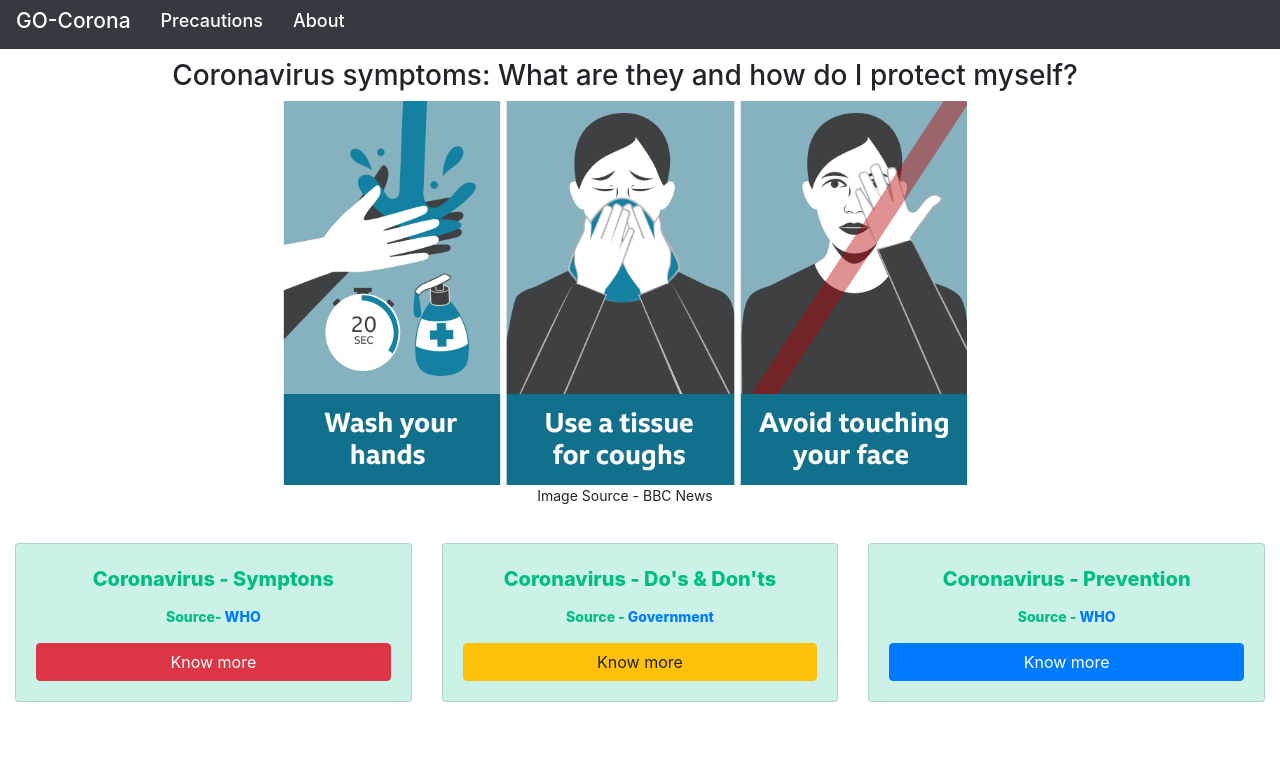
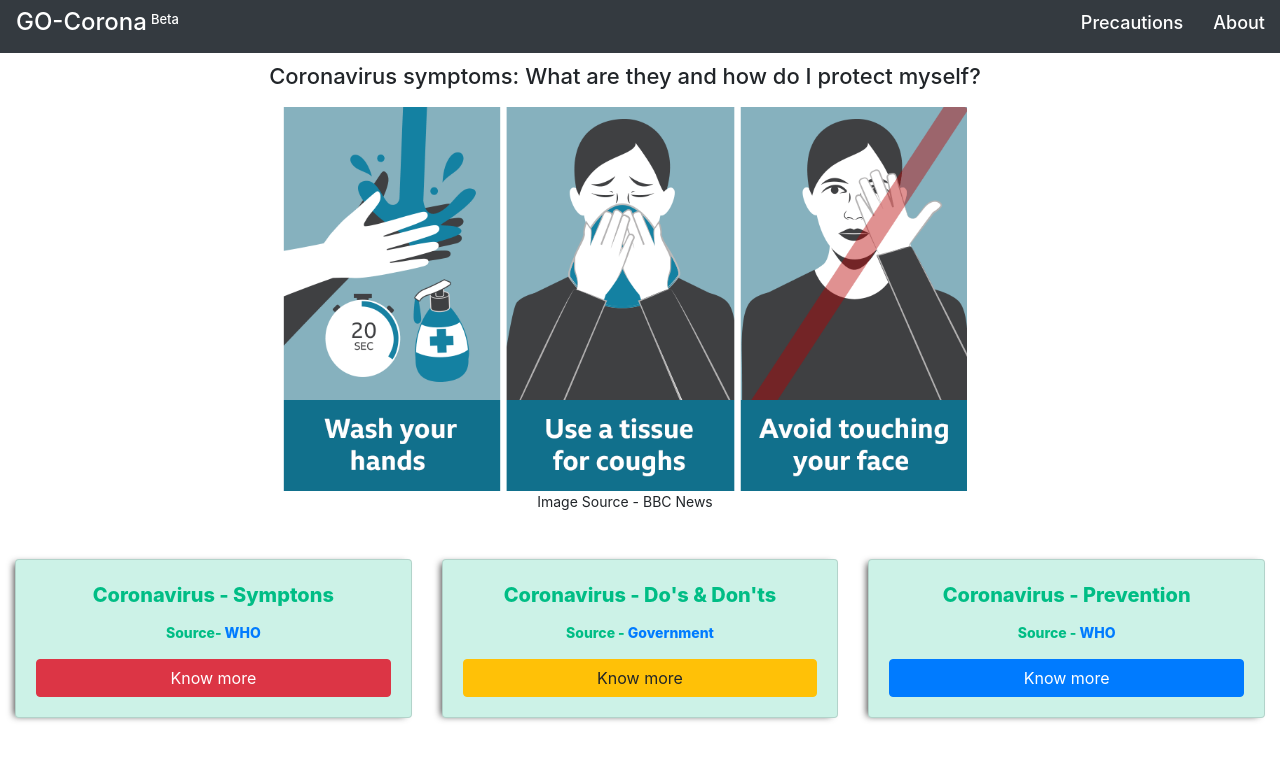
Before and after one commit to bajran/corona-tracker, a React (Create React App) app: page /precaution in a window 1280 px wide. Shown: the top 760 px of the page. Built offline with nearby package versions, Linux system fonts and the light colour scheme.

Commit message:
Code Changes and Fix Bug for sidebar

```diff
--- a/public/index.html
+++ b/public/index.html
@@ -3,25 +3,23 @@
   <head>
     <meta charset="utf-8" />
     <meta name="viewport" content="width=device-width, initial-scale=1" />
-    <meta
-      name="description"
-      content="Web site created using create-react-app"
-    />
+    <meta name="gocorono" content="Create awareness about covid-19" />
     <link rel="shortcut icon" href="%PUBLIC_URL%/corna.png" />
-    <!--
-      manifest.json provides metadata used when your web app is installed on a
-      user's mobile device or desktop. See https://developers.google.com/web/fundamentals/web-app-manifest/
-    -->
-    <!--
-      Notice the use of %PUBLIC_URL% in the tags above.
-      It will be replaced with the URL of the `public` folder during the build.
-      Only files inside the `public` folder can be referenced from the HTML.
+    <title>Covid - 19</title>
+    <!-- Global site tag (gtag.js) - Google Analytics -->
+    <script
+      async
+      src="https://www.googletagmanager.com/gtag/js?id=UA-164053888-1"
+    ></script>
+    <script>
+      window.dataLayer = window.dataLayer || [];
+      function gtag() {
+        dataLayer.push(arguments);
+      }
+      gtag("js", new Date());
 
-      Unlike "/favicon.ico" or "favicon.ico", "%PUBLIC_URL%/favicon.ico" will
-      work correctly both with client-side routing and a non-root public URL.
-      Learn how to configure a non-root public URL by running `npm run build`.
-    -->
-    <title>Covid - 19</title>
+      gtag("config", "UA-164053888-1");
+    </script>
   </head>
   <body>
     <noscript>You need to enable JavaScript to run this app.</noscript>
--- a/src/App.css
+++ b/src/App.css
@@ -7,12 +7,21 @@
   font-size: 18px;
 }
 
+.navbar-toggler{
+  outline: none !important;
+}
+
 .navbar-toggler-icon{
   background-color: cornsilk;
 }
 
 .main-nav{
-  font-size: 21px;
+  font-size: 24px;
+}
+
+.beta-version{
+  font-size: 13px;
+  margin-left: 4px;
 }
 
 [role=main]{
@@ -186,9 +195,9 @@
   opacity: 0.3;
 }
 
-.full-country-info{
+/* .full-country-info{
   margin-top: 67px;
-}
+} */
 
 .about-info{
   padding-top: 20px;
@@ -230,18 +239,12 @@
   background-color: rgba(0,189,133,.2);
   color: #00bd85;
   font-weight: 800;
-  -webkit-transition: all .2s ease-in-out;
-  -moz-transition: all .2s ease-in-out;
-  -ms-transition: all .2s ease-in-out;
-  -o-transition: all .2s ease-in-out;
-  transition: all .2s ease-in-out;
+  -webkit-box-shadow:  -4px 1px 7px -3px rgba(0,0,0,0.75);
+  -moz-box-shadow:  -4px 1px 7px -3px rgba(0,0,0,0.75);
+  box-shadow: -4px 1px 7px -3px rgba(0,0,0,0.75);
+  margin: 10px 0;
 }
 
-.card-precautions-body:hover{
-    -webkit-box-shadow:  -4px 1px 7px -3px rgba(0,0,0,0.75);
-    -moz-box-shadow:  -4px 1px 7px -3px rgba(0,0,0,0.75);
-    box-shadow: -4px 1px 7px -3px rgba(0,0,0,0.75);
-}
 
 /* Spinner */
 .loader,
@@ -330,6 +333,12 @@
     .navbar-nav{
       margin-top: 14px;
     }
+    .precaution-heading{
+      font-size: 16px;
+      overflow-wrap: break-word;
+      text-align: center;
+      margin-bottom: 19px;
+    }
   }
 
   @media (min-width: 769px){
@@ -353,4 +362,17 @@
     .show-search{
       display: none;
     }
+
+    .precaution-heading{
+      font-size: 22px;
+      overflow-wrap: break-word;
+      text-align: center;
+      margin-bottom: 18px;
+    }
+
+    .show-right-end{
+      position: absolute;
+      right: 0;
+      margin-right: 15px;
+    }
   }
--- a/src/components/Main.js
+++ b/src/components/Main.js
@@ -10,12 +10,12 @@ import NavigationMenu from "./navigation";
 
 const Main = () => {
     const dispatch = useDispatchContext();
-    const {showSidebar} = useStateContext();
+    const {highlyAffectedCountries = []} = useStateContext();
 
     useEffect(() => {
+        dispatch({ type: SIDEBAR, payload: false });
         getApiCall("summary")
          .then(populationData => {
-            console.log(populationData);
             const { Global = {}, Countries = [], Date } = populationData;
             let countries = Countries.sort((a, b) => b.TotalConfirmed - a.TotalConfirmed )
             let global = Global
@@ -26,6 +26,7 @@ const Main = () => {
           .catch(() =>
             console.log("Something is not working, Please retry after some time")
           );
+
 
         // Fake Data - TO Reduce API Call
         // let {Countries} = Country;
@@ -44,8 +45,12 @@ const Main = () => {
       <NavigationMenu/>
       <div className="container-fluid">
         <div className="row">
-          <Countries/>
-          <TopAffectedCountires/>
+        {highlyAffectedCountries.length !== 0 ?
+          <>
+            <Countries/>
+            <TopAffectedCountires/>
+          </> :  <div className="loader">Loading...</div>
+        }
         </div>
       </div>
     </div>
--- a/src/components/countries.js
+++ b/src/components/countries.js
@@ -8,7 +8,7 @@ const Countries = () => {
   let dispatch = useDispatchContext();
   const [allCountry, setAllCountry] = useState([]);
   const [showSearch, setShowSearch] = useState(true);
-  let textInput = useRef(null);
+  let textInput = useRef(inputTextData);
 
   useEffect(() => {
     setAllCountry(countries);
--- a/src/components/countryGraph.js
+++ b/src/components/countryGraph.js
@@ -1,4 +1,4 @@
-import React,{useEffect, useState, Suspense} from 'react';
+import React,{useEffect, useState} from 'react';
 import {useParams} from 'react-router-dom';
 import getApiCall from '../api/api_trigger';
 import CountryInfo from './countryInfo';
@@ -7,6 +7,10 @@ import DarkUnica from 'highcharts/themes/dark-unica';
 import Highcharts from 'highcharts/highstock';
 import HighchartsReact from 'highcharts-react-official';
 import NavigationMenu from './navigation';
+import { useDispatchContext } from "../covid-provider";
+import { SIDEBAR } from "../hooks-reducer/actionTypes";
+import Countries from './countries';
+
 
 const CountryGraph =() => {
     const {country} = useParams();
@@ -15,8 +19,10 @@ const CountryGraph =() => {
     const [deathCases, setDeathCases] = useState([]);
     const [dates, setDates] = useState([]);
     const [totalData, setTotalData] = useState([])
+    const dispatch = useDispatchContext();
 
     useEffect(()=>{
+        dispatch({ type: SIDEBAR, payload: false });
         getApiCall(`total/dayone/country/${country}`)
          .then(cases => {
             let allDate = [],
@@ -41,7 +47,7 @@ const CountryGraph =() => {
           );
 
 
-    },[country]);
+    },[country, dispatch]);
 
     const options = {
         title: {
@@ -80,7 +86,10 @@ const CountryGraph =() => {
     }
     return (
         <div>
-            <NavigationMenu/>
+            <NavigationMenu showSearchIcon = { false }/>
+            <div className="about-precaution">
+                <Countries/>
+           </div>
             {
                 totalData.length !== 0 ?
                     (
--- a/src/components/globalResult.js
+++ b/src/components/globalResult.js
@@ -11,6 +11,20 @@ const GlobalResult = () => {
     const options = {
         title: {
           text: 'Globally Affected'
+        },
+        plotOptions: {
+            pie: {
+                allowPointSelect: true,
+                cursor: 'pointer',
+                dataLabels: {
+                    enabled: true,
+                    format: '<b>{point.name}</b>: {point.y:f}',
+                    style: {
+                        color: (Highcharts.theme && Highcharts.theme.contrastTextColor) || 'black'
+                    }
+                },
+				showInLegend: true
+            }
         },
         series: [{
             type: 'pie',
--- a/src/components/navigation.js
+++ b/src/components/navigation.js
@@ -5,14 +5,14 @@ import { Link } from "react-router-dom";
 import { Collapse, Navbar, NavbarToggler, Nav, NavItem } from "reactstrap";
 import { FaSearch } from "react-icons/fa";
 
-const NavigationMenu = () => {
+const NavigationMenu = ({showSearchIcon = true}) => {
   const [isOpen, setIsOpen] = useState(false);
   const dispatch = useDispatchContext();
   const { showSidebar } = useStateContext();
 
   const toggle = () => {
+    dispatch({ type: SIDEBAR, payload: false });
     setIsOpen(!isOpen);
-    if (showSidebar) dispatch({ type: SIDEBAR, payload: !showSidebar });
   };
   const setSidebar = () => {
     if(isOpen){
@@ -23,14 +23,16 @@ const NavigationMenu = () => {
 
   return (
     <Navbar expand="md" light className="navbar-bg-black">
-      <span onClick={setSidebar} className="cp navbar-header-text show-search">
-        <FaSearch size={23} />
-      </span>
+      { showSearchIcon ?
+        <span onClick={setSidebar} className="cp navbar-header-text show-search">
+          <FaSearch size={23} />
+        </span> : <span className="cp navbar-header-text show-search"></span>
+      }
       <Link to="/" className="link">
-        <h6 className="main-nav navbar-header-text">GO-Corona</h6>
+        <h6 className="main-nav navbar-header-text">GO-Corona<sup className="beta-version">Beta</sup></h6>
       </Link>
       <NavbarToggler onClick={toggle} />
-      <Collapse isOpen={isOpen} navbar>
+      <Collapse isOpen={isOpen} navbar className="show-right-end">
         <Nav className="mr-auto" navbar>
           <NavItem className="side-space">
             <Link to="/precaution" className="link">
--- a/src/components/precaution.js
+++ b/src/components/precaution.js
@@ -1,10 +1,18 @@
-import React, { useState } from "react";
+import React, { useEffect } from "react";
 import NavigationMenu from "./navigation";
 import coronaTeaching from "../images/coronacare.png";
 import CornaPrecautions from "./cornaprecaution";
 import Countries from "./countries";
+import { useDispatchContext } from "../covid-provider";
+import { SIDEBAR } from "../hooks-reducer/actionTypes";
 
 const Precaution = props => {
+  const dispatch = useDispatchContext();
+
+  useEffect(()=>{
+    dispatch({ type: SIDEBAR, payload: false });
+  },[dispatch])
+
   return (
     <>
       <NavigationMenu />
@@ -16,7 +24,7 @@ const Precaution = props => {
           className="row justify-content-center col-md-12"
           style={{ paddingTop: "10px" }}
         >
-          <h3>
+          <h3 className="precaution-heading">
             Coronavirus symptoms: What are they and how do I protect myself?
           </h3>
           <div className="bbc-image">
--- a/src/components/topAffectedCountries.js
+++ b/src/components/topAffectedCountries.js
@@ -8,9 +8,7 @@ const TopAffectedCountires = () => {
     const {highlyAffectedCountries = []} = useStateContext();
 
     return (
-        <>
-        {highlyAffectedCountries.length !== 0 ?
-            (<main role="main" className={`ml-sm-auto ${ window.screen.width <= 768 ? 'col-md-12' : 'col-md-9' }`}>
+        <main role="main" className={`ml-sm-auto ${ window.screen.width <= 768 ? 'col-md-12' : 'col-md-9' }`}>
                 <GlobalResult/>
                 <h5 className="top-country-list">Highly Affected Countries</h5>
                 <div className="row highly-affected">
@@ -40,9 +38,7 @@ const TopAffectedCountires = () => {
                 }
 
                 </div>
-            </main>) : <div className="loader">Loading...</div>
-        }
-        </>
+            </main>
     );
 };
 
```
Also changed, not shown: src/components/about.js (+8 -8 lines).
